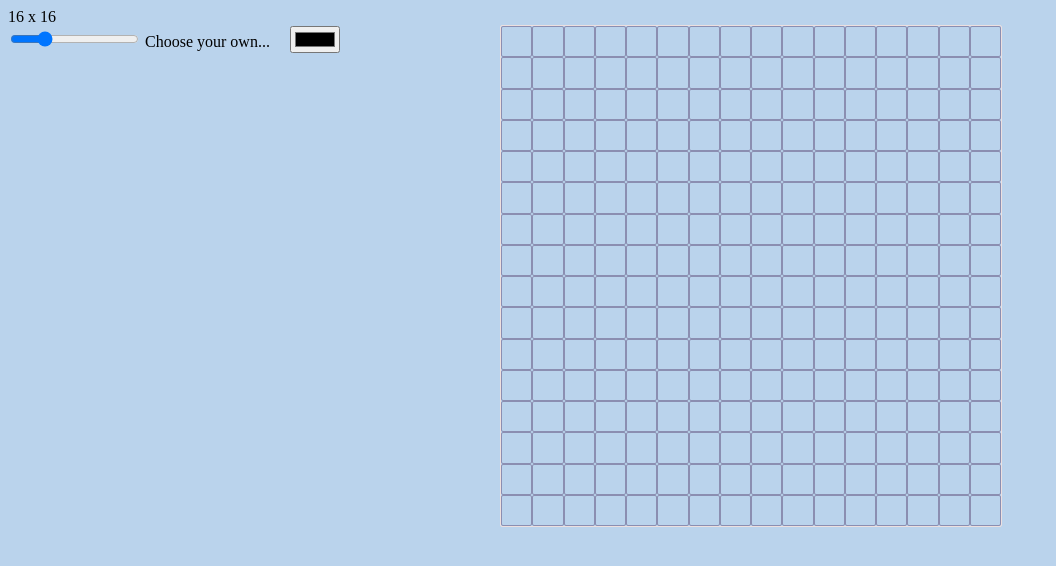
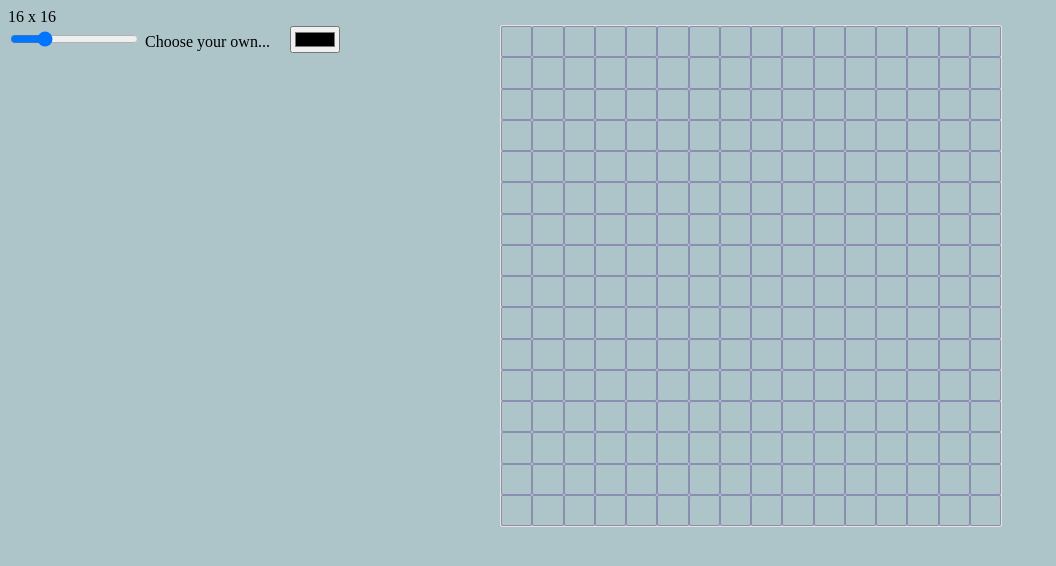
Before and after one commit to hectorhmsp/OdinProject, a plain HTML site: page etch-a-sketch/etch-a-sketch.html in a window 1280 px wide. Shown: the whole page, without its empty margins (0-1056 px from the left). Drawn offline with Linux system fonts and the light colour scheme.

Commit message:
etch a sketch basic project

```diff
--- a/etch-a-sketch/etch-a-sketch.css
+++ b/etch-a-sketch/etch-a-sketch.css
@@ -1,5 +1,5 @@
 body {
-    background-color:rgb(186, 211, 236);
+    background-color:rgb(173, 196, 201);
 }
 
 .grid-container {
```
Also changed, not shown: etch-a-sketch/etch-a-sketch.html (+4 -1 lines).
